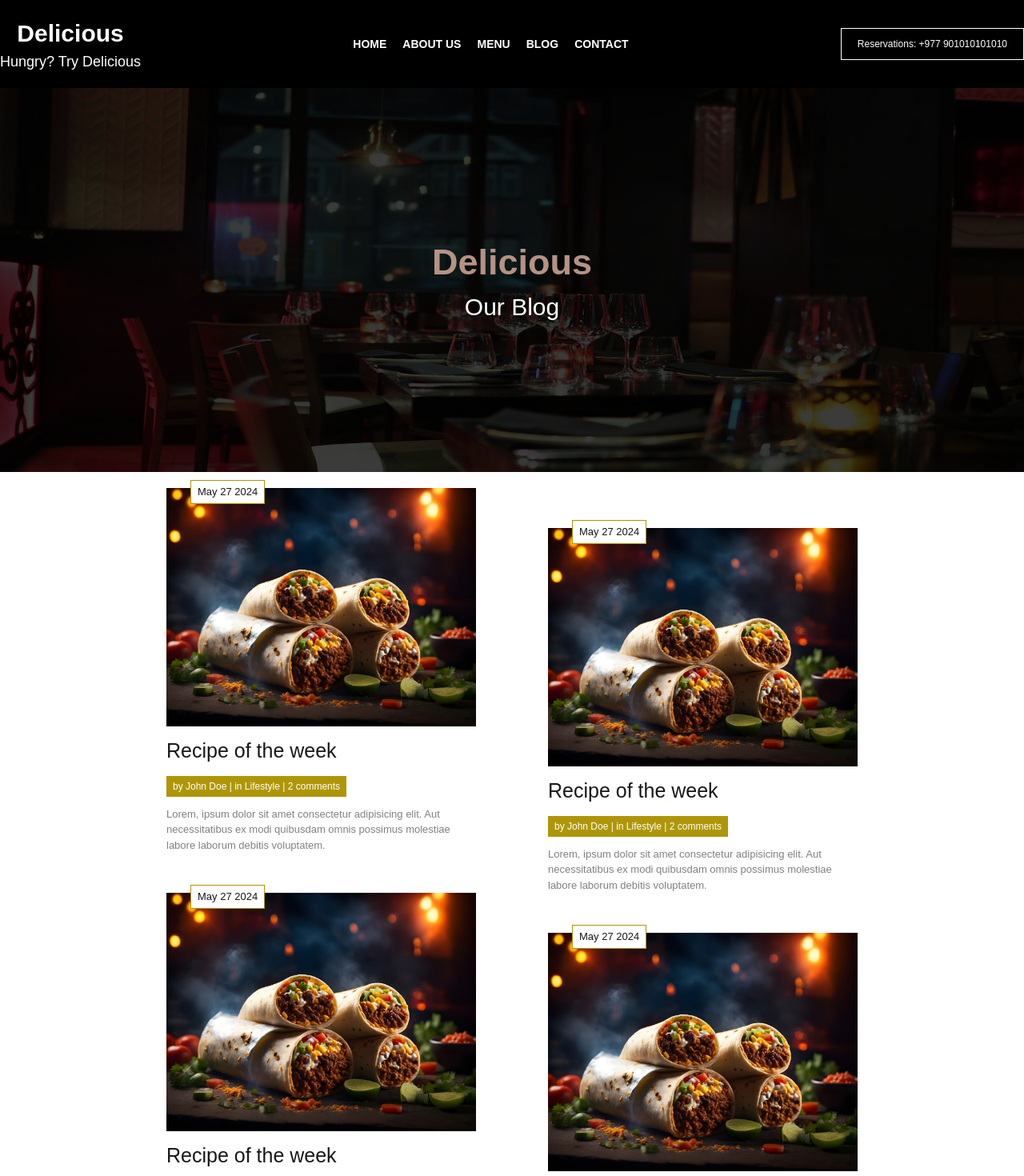
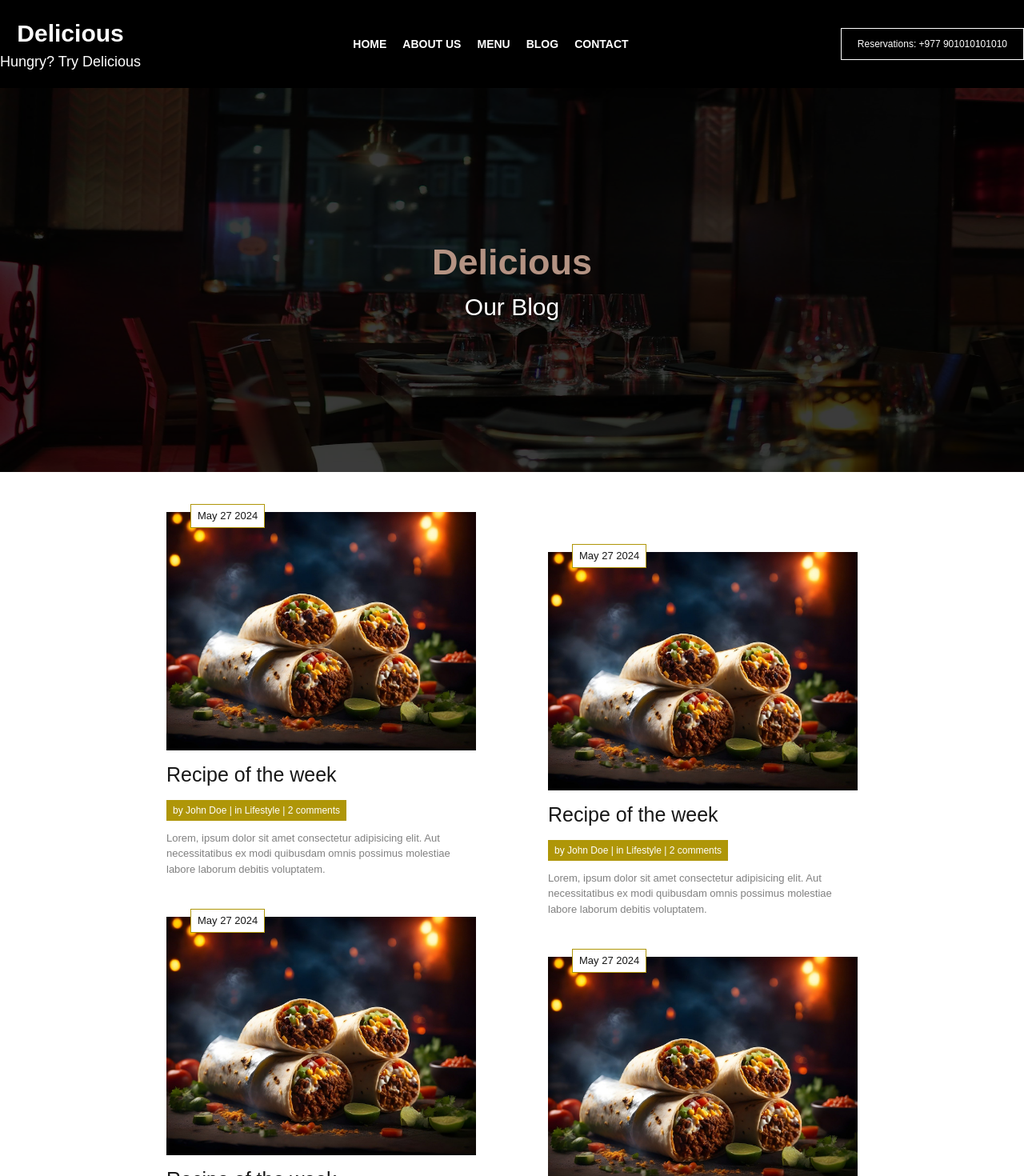
Before and after one commit to Biki101/delicious, a Next.js app: page /blog in a window 1280 px wide. Shown: the top 1470 px of the page at 80% size. Built offline with nearby package versions, Linux system fonts and the light colour scheme.

Commit message:
fixed layout

```diff
--- a/src/app/blog/page.tsx
+++ b/src/app/blog/page.tsx
@@ -10,7 +10,7 @@ export default function Blog() {
     <div>
       <Header />
       <PageHeader title="Our Blog" />
-      <div className="xl:w-[1280px] xl:m-auto flex flex-wrap justify-center gap-[50px] my-[50px] pt-[20px]">
+      <div className="xl:w-[1280px] xl:m-auto flex flex-wrap justify-center gap-[50px] my-[50px] pt-[50px]">
         <div className="w-full xsm:w-[427px] flex flex-col gap-[50px] px-[20px]">
           <BlogCard
             author="John Doe"
--- a/src/app/contact/page.tsx
+++ b/src/app/contact/page.tsx
@@ -7,7 +7,7 @@ export default function ContactPage() {
     <div>
       <Header />
       <PageHeader title="Contact" />
-      <div className="my-[50px] flex flex-wrap justify-center w-full px-[20px] xl:px-[0px] xl:w-[1280px] xl:m-auto pt-[20px]">
+      <div className="my-[50px] flex flex-wrap justify-center w-full px-[20px] xl:px-[0px] xl:w-[1280px] xl:m-auto pt-[50px]">
         <div className="flex justify-center flex-wrap">
           <div className="w-full xsm:w-[460px]">
             <div>
```
